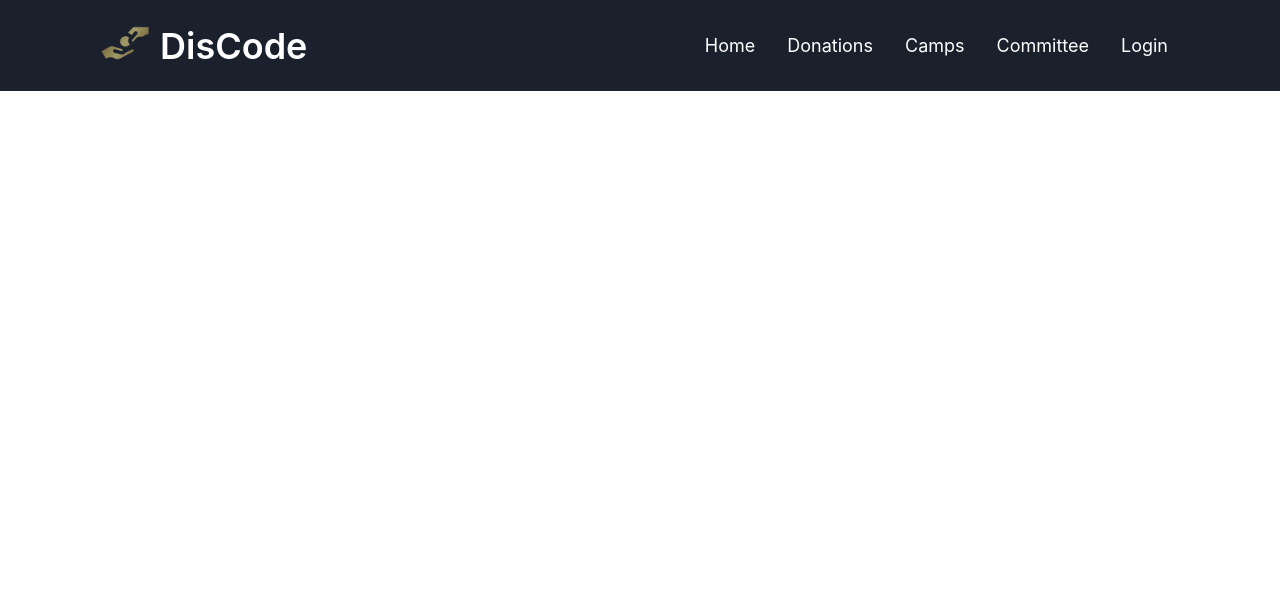
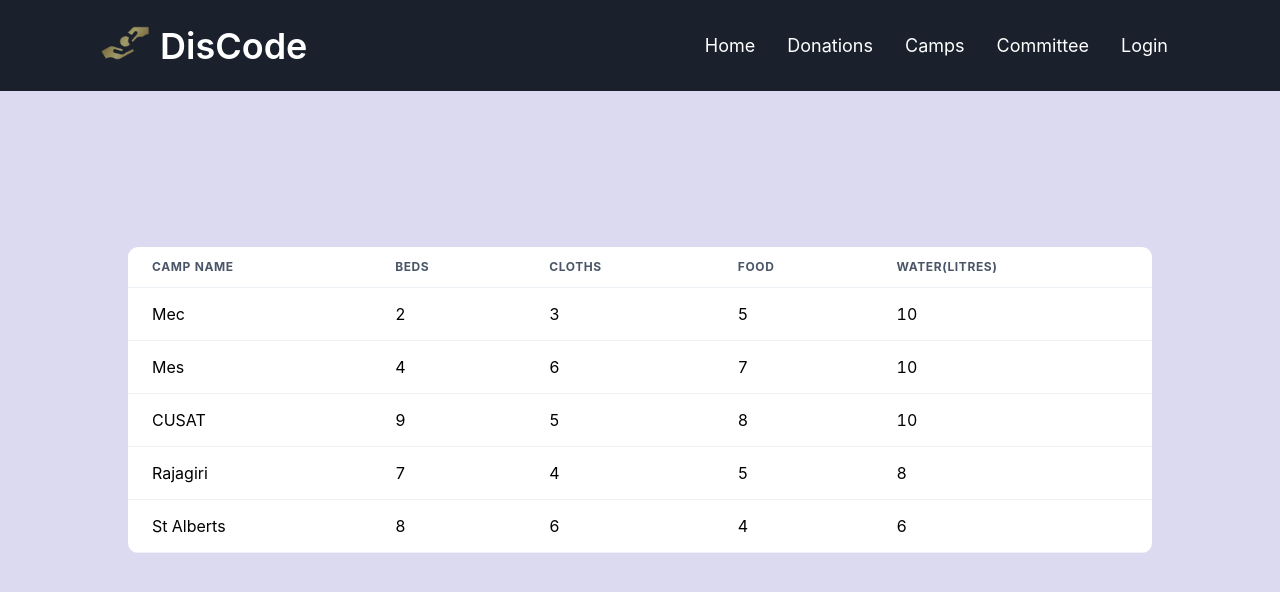
Before and after one commit to Abhay-77/DisCode, a React (Vite) app: page /camps in a window 1280 px wide. Shown: the top 592 px of the page. Built offline with nearby package versions, Linux system fonts and the light colour scheme; no server answers.

Commit message:
camps added

```diff
--- a/index.html
+++ b/index.html
@@ -2,7 +2,7 @@
 <html lang="en">
   <head>
     <meta charset="UTF-8" />
-    <link rel="icon" type="image/svg+xml" href="/vite.svg" />
+    <link rel="icon" type="image/svg+xml" href="./src/assets/logo.png" />
     <meta name="viewport" content="width=device-width, initial-scale=1.0" />
 
     <title>DisCode</title>
--- /dev/null
+++ b/src/Camps.jsx
@@ -0,0 +1,17 @@
+import React from "react";
+import Navbar from "./components/Navbar";
+import CampsTable from "./components/CampsTable";
+
+function Camps() {
+  return (
+    <>
+
+      <Navbar />
+      <section className="camppage">
+      <CampsTable />
+      </section>
+    </>
+  );
+}
+
+export default Camps;
--- a/src/components/Camps.jsx
+++ /dev/null
@@ -1,15 +0,0 @@
-import React from "react";
-import Navbar from "./Navbar";
-import { ChakraProvider } from '@chakra-ui/react'
-
-function Camps() {
-  return (
-    <>
-      {/* <ChakraProvider> */}
-        <Navbar />
-      {/* </ChakraProvider> */}
-    </>
-  );
-}
-
-export default Camps;
--- /dev/null
+++ b/src/components/CampsTable.jsx
@@ -0,0 +1,88 @@
+import {
+  TableContainer,
+  Table,
+  Tr,
+  Th,
+  Td,
+  Thead,
+  Tbody,
+} from "@chakra-ui/react";
+import { fetchCampsData } from "../data";
+import { ChakraProvider } from "@chakra-ui/react";
+
+export default () => {
+  const data = [
+    {
+      name: "Mec",
+      beds: 2,
+      cloths: 3,
+      food: 5,
+      water: 10,
+    },
+    {
+      name: "Mes",
+      beds: 4,
+      cloths: 6,
+      food: 7,
+      water: 10,
+    },
+    {
+      name: "CUSAT",
+      beds: 9,
+      cloths: 5,
+      food: 8,
+      water: 10,
+    },
+    {
+      name: "Rajagiri",
+      beds: 7,
+      cloths: 4,
+      food: 5,
+      water: 8,
+    },
+    {
+      name: "St Alberts",
+      beds: 8,
+      cloths: 6,
+      food: 4,
+      water: 6,
+    },
+  ];
+
+  return (
+    <>
+      <ChakraProvider>
+        <TableContainer
+          color={"black"}
+          bg={"white"}
+          borderRadius={"10px"}
+          width={"80%"}
+        >
+          <Table variant="simple">
+            <Thead>
+              <Tr>
+                <Th>Camp name</Th>
+                <Th>Beds</Th>
+                <Th>CloThs</Th>
+                <Th>Food</Th>
+                <Th>Water(liTres)</Th>
+              </Tr>
+            </Thead>
+            <Tbody>
+              {data &&
+                data.map((e) => (
+                  <Tr key={e.name}>
+                    <Td>{e.name}</Td>
+                    <Td>{e.beds}</Td>
+                    <Td>{e.cloths}</Td>
+                    <Td>{e.food}</Td>
+                    <Td>{e.water}</Td>
+                  </Tr>
+                ))}
+            </Tbody>
+          </Table>
+        </TableContainer>
+      </ChakraProvider>
+    </>
+  );
+};
--- a/src/components/Landing.jsx
+++ b/src/components/Landing.jsx
@@ -16,7 +16,7 @@ import flood from "../assets/flood.jpg";
 import help from "../assets/help.jpg";
 import hope from "../assets/hope.jpg";
 import food from "../assets/food.jpg";
-import '../components/style.css';
+import "../components/style.css";
 
 function Landing() {
   useEffect(() => {
@@ -59,6 +59,7 @@ function Landing() {
             >
               " If not us, then who?
               <br /> If not now, when? "
+
             </Box>
             <Box>
               <Box
@@ -203,42 +204,69 @@ function Landing() {
                 </Text>
               </Box>
             </TabPanel>
-            <TabPanel bg={"gray.800"} color={"white"} fontSize="xl" fontWeight={600} display={"flex"} justifyContent={"center"} alignItems={"center"} textAlign={"center"} h={"40vh"}>
-              <Box display={"flex"} justifyContent={"center"} alignItems={"center"} flexDirection={"column"} gap={4}>
+            <TabPanel
+              bg={"gray.800"}
+              color={"white"}
+              fontSize="xl"
+              fontWeight={600}
+              display={"flex"}
+              justifyContent={"center"}
+              alignItems={"center"}
+              textAlign={"center"}
+              h={"40vh"}
+            >
+              <Box
+                display={"flex"}
+                justifyContent={"center"}
+                alignItems={"center"}
+                flexDirection={"column"}
+                gap={4}
+              >
                 <Text>For any queries, contact us at:</Text>
                 <Text>Email: discode@gmail.com</Text>
                 <Text>PH: 9754567890</Text>
               </Box>
             </TabPanel>
-            <TabPanel bg={"gray.800"} color={"white"} fontSize="lg" fontWeight={500}
-              display={"flex"} justifyContent={"center"} h={"45vh"}>
-              Q1)How do i donate?<br/>
-
-A) Users can donate either through net banking, or give physical items such as beds, clothes etc. Money can be sent by through the
-   "Donation" page, by accessing the "Trust Fund" and following the rest of the steps in there.
-
-   Physical items are to be registered in the "Relief Inventory" page under "Donations", and is to be verified before coming to pick up
-   your items. If the total items registered is below a certain amount, you are to deliver the items to the nearest collection site.
-
+            <TabPanel
+              bg={"gray.800"}
+              color={"white"}
+              fontSize="lg"
+              fontWeight={500}
+              display={"flex"}
+              justifyContent={"center"}
+              h={"45vh"}
+            >
+              Q1)How do i donate?
               <br />
-
-<br/>
-
-Q2)How am i sure my donations are going to the right place?<br/>
-
-A) Users have full transparency on all transactions done using the trust fund, where no personal information is divulged, just the
-   amount that has been added or used to buy necessary items for all relief camps. Any amount donated before it is required, or excess
-   amounts, is stored for future disaster relief.
-
-   All items are updated on where they have been sent to, after the items reach said relief site. In case the user suspects foul play,
-   please contact us through the support line(tax free).
-<br/>
-<br/>
-Q3)Can i cancel a donation?<br/>
-
-A) All transaction based donations, unless a significant amount was accidently transferred, are not refundable. Physical items are
-   verified after 2 days of registration, upon which the items can be taken down from the donation list. After submitting the item to
-   us, it cannot be returned.
+              A) Users can donate either through net banking, or give physical
+              items such as beds, clothes etc. Money can be sent by through the
+              "Donation" page, by accessing the "Trust Fund" and following the
+              rest of the steps in there. Physical items are to be registered in
+              the "Relief Inventory" page under "Donations", and is to be
+              verified before coming to pick up your items. If the total items
+              registered is below a certain amount, you are to deliver the items
+              to the nearest collection site.
+              <br />
+              <br />
+              Q2)How am i sure my donations are going to the right place?
+              <br />
+              A) Users have full transparency on all transactions done using the
+              trust fund, where no personal information is divulged, just the
+              amount that has been added or used to buy necessary items for all
+              relief camps. Any amount donated before it is required, or excess
+              amounts, is stored for future disaster relief. All items are
+              updated on where they have been sent to, after the items reach
+              said relief site. In case the user suspects foul play, please
+              contact us through the support line(tax free).
+              <br />
+              <br />
+              Q3)Can i cancel a donation?
+              <br />
+              A) All transaction based donations, unless a significant amount
+              was accidently transferred, are not refundable. Physical items are
+              verified after 2 days of registration, upon which the items can be
+              taken down from the donation list. After submitting the item to
+              us, it cannot be returned.
             </TabPanel>
           </TabPanels>
         </Tabs>
--- a/src/components/LoginBox.jsx
+++ b/src/components/LoginBox.jsx
@@ -9,11 +9,11 @@ const LoginBox = ({ setPage }) => {
   function handleChange(e) {
     setFormData({ ...formData, [e.target.name]: e.target.value });
   }
-  function handleSubmit(e) {
+  async function handleSubmit(e) {
     e.preventDefault();
-    const t = loginUser(formData);
+    const t = await loginUser(formData);
     setId(t);
-    if (t != null) {
+    if (t) {
       navigate("/");
     }
   }
@@ -44,7 +44,7 @@ const LoginBox = ({ setPage }) => {
               required
             />
           </label>
-          <button type="submit">Sign in</button>
+          <button type="submit">Login</button>
         </form>
         <h3>
           Don't have an existing account?{" "}
--- a/src/data.js
+++ b/src/data.js
@@ -53,3 +53,13 @@ export async function loginUser(formData) {
     return false;
   }
 }
+
+export async function fetchCampsData() {
+  const {data,error} = await supabase.from('Camps').select()
+  if (error) {
+    return 0
+  } else {
+    console.log(data)
+    return data
+  }
+}
--- a/src/index.css
+++ b/src/index.css
@@ -59,10 +59,19 @@ body {
 }
 
 .loginpage {
-  background-color: hsl(0, 33%, 92%);
+  background-color: hsl(0, 5%, 78%);
   display: flex;
   min-width: 100vw;
   min-height: 100vh;
   align-items: center;
   justify-content: center;
 }
+
+.camppage {
+  min-height: 100vh;
+  min-width: 100vw;
+  display: flex;
+  align-items: center;
+  justify-content: center;
+  background-color: rgb(220, 218, 240);
+}
--- a/src/main.jsx
+++ b/src/main.jsx
@@ -4,18 +4,15 @@ import "./index.css";
 import App from "./App.jsx";
 import { BrowserRouter, Route, Routes } from "react-router-dom";
 import Login from "./Login.jsx";
-import Camps from "./components/Camps.jsx";
-import { ChakraProvider } from "@chakra-ui/react";
+import Camps from "./Camps.jsx";
 
 createRoot(document.getElementById("root")).render(
-  <ChakraProvider>
-    <BrowserRouter>
+  <BrowserRouter>
       <Routes>
         <Route path="/" element={<App />} />
+        <Route path="/camps" element={<Camps />} />
         <Route path="/login" element={<Login />} />
         <Route path="/signin" element={<Login />} />
-        <Route path="/camps" element={<Camps />} />
       </Routes>
     </BrowserRouter>
-  </ChakraProvider>
 );
```
Also changed, not shown: src/components/Navbar.jsx (+8 -6 lines).
